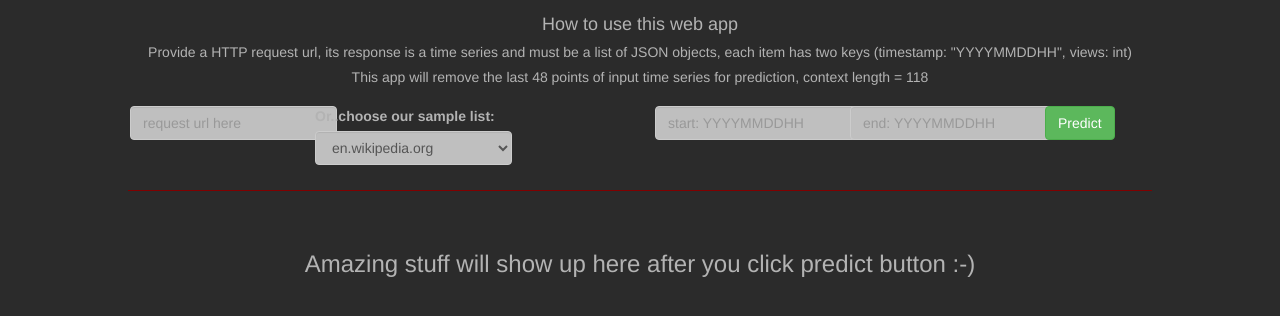
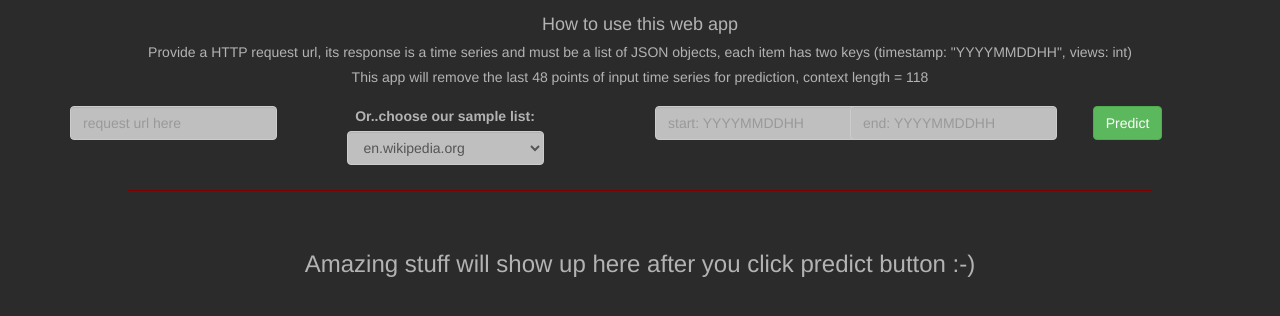
Before and after one commit to amigniox/robust_forecasting, a Flask app: page / in a window 1280 px wide. Shown: the part 52-368 px from the top of the page. Run offline with Flask 2, Linux system fonts and the light colour scheme; parts of the project's set-up code (start-up, migrations or seed data) failed here and were passed over; some libraries are stand-ins or nearby versions.

Commit message:
Update index.html

```diff
--- a/src/webapp/templates/index.html
+++ b/src/webapp/templates/index.html
@@ -38,10 +38,10 @@
 <div class="container" style="padding-bottom: 5px">
   <form class="form-inline" action="" method="POST" enctype = "multipart/form-data">
     <div class="row">
-      <div class="col-lg-2" style="margin-left: 60px">
+      <div class="col-lg-2" style="text-align: center;">
         <input type="text" class="form-control" id="url" placeholder="request url here" name="url">
       </div>
-      <div class="col-lg-4" style="margin-right: -50px; margin-left: -10px">
+      <div class="col-lg-4" style="text-align: center;">
         <label for="wiki_project">Or..choose our sample list: </label>
         <select class="form-control" id="wiki_project" name="wiki_project">
           <option>en.wikipedia.org</option>
@@ -72,13 +72,13 @@
           <option>fa.wikipedia.org</option>
         </select>
       </div>
-      <div class="col-lg-2">
+      <div class="col-lg-2" style="text-align: center;">
         <input type="text" class="form-control" id="start" placeholder="start: YYYYMMDDHH" name="start">
       </div>
-      <div class="col-lg-2">
+      <div class="col-lg-2" style="text-align: center;">
         <input type="text" class="form-control" id="end" placeholder="end: YYYYMMDDHH" name="end">
       </div>
-      <div class="col-lg-2">
+      <div class="col-lg-2" style="text-align: center;">
         <button type="submit" class="btn btn-success">Predict</button>
       </div>
     </div>
```
